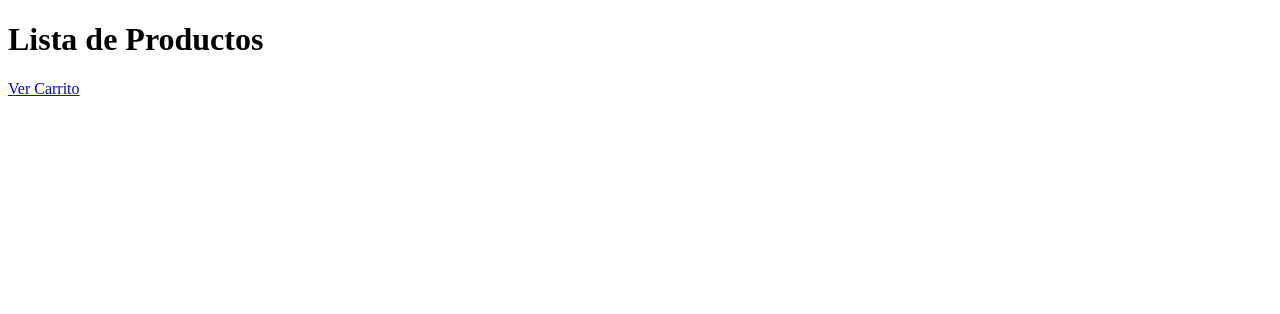
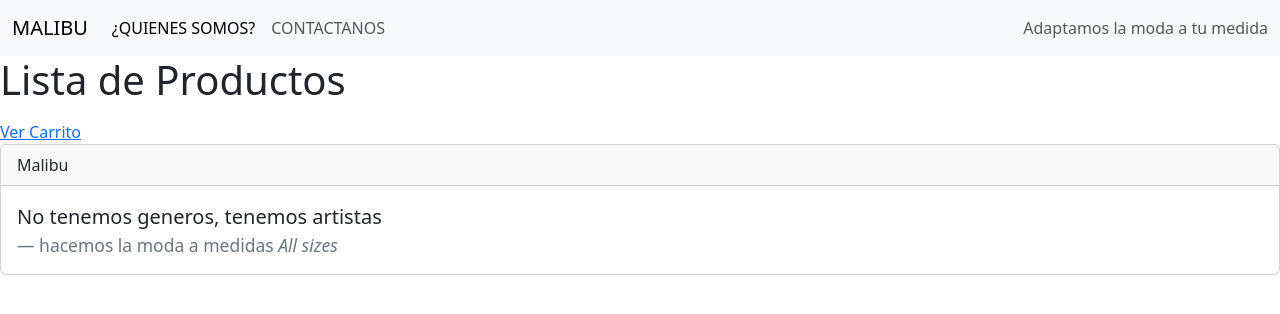
Before and after one commit to adaSkribana/portafolio-Django, a Django app: page /tienda/ in a window 1280 px wide. Shown: the top 314 px of the page. Run offline with Django 5.2, Linux system fonts and the light colour scheme; data that the repository does not hold is empty.

Commit message:
'personalizacion'

```diff
--- /dev/null
+++ b/tienda_virtual/templates/base.html
@@ -0,0 +1,25 @@
+
+<!doctype html>
+<html lang="en">
+  <head>
+    <meta charset="utf-8">
+    <meta name="viewport" content="width=device-width, initial-scale=1">
+    <title>Bootstrap demo</title>
+    <link href="https://cdn.jsdelivr.net/npm/bootstrap@5.3.3/dist/css/bootstrap.min.css" rel="stylesheet" integrity="sha384-QWTKZyjpPEjISv5WaRU9OFeRpok6YctnYmDr5pNlyT2bRjXh0JMhjY6hW+ALEwIH" crossorigin="anonymous">
+  </head>
+
+  <body>
+    {% include 'header.html' %}
+
+
+
+    <main>
+        {% block content %}{% endblock %}
+    </main>
+
+    {% include 'footer.html' %}
+
+
+    <script src="https://cdn.jsdelivr.net/npm/bootstrap@5.3.3/dist/js/bootstrap.bundle.min.js" integrity="sha384-YvpcrYf0tY3lHB60NNkmXc5s9fDVZLESaAA55NDzOxhy9GkcIdslK1eN7N6jIeHz" crossorigin="anonymous"></script>
+  </body>
+</html>
--- /dev/null
+++ b/tienda_virtual/templates/footer.html
@@ -0,0 +1,14 @@
+<footer>
+    <div class="card">
+        <div class="card-header">
+          Malibu
+        </div>
+        <div class="card-body">
+          <blockquote class="blockquote mb-0">
+            <p>No tenemos generos, tenemos artistas</p>
+            <footer class="blockquote-footer">hacemos la moda a medidas <cite title="Source Title">All sizes</cite></footer>
+          </blockquote>
+        </div>
+      </div>
+
+</footer>
--- /dev/null
+++ b/tienda_virtual/templates/header.html
@@ -0,0 +1,23 @@
+  <header>
+    <nav class="navbar navbar-expand-lg bg-body-tertiary" id="n">
+        <div class="container-fluid">
+        <a class="navbar-brand" href="#">MALIBU</a>
+        <button class="navbar-toggler" type="button" data-bs-toggle="collapse" data-bs-target="#navbarText" aria-controls="navbarText" aria-expanded="false" aria-label="Toggle navigation">
+            <span class="navbar-toggler-icon"></span>
+        </button>
+        <div class="collapse navbar-collapse" id="navbarText">
+            <ul class="navbar-nav me-auto mb-2 mb-lg-0">
+            <li class="nav-item">
+                <a class="nav-link active" aria-current="page" href="#">¿QUIENES SOMOS?</a>
+            </li>
+            <li class="nav-item">
+                <a class="nav-link" href="#">CONTACTANOS</a>
+            </li>
+            </ul>
+            <span class="navbar-text">
+            Adaptamos la moda a tu medida
+            </span>
+        </div>
+        </div>
+    </nav>
+</header>
--- a/tienda_virtual/tienda/templates/tienda/lista_productos.html
+++ b/tienda_virtual/tienda/templates/tienda/lista_productos.html
@@ -1,12 +1,9 @@
 <!-- templates/tienda/lista_productos.html -->
-<!DOCTYPE html>
-<html lang="es">
-<head>
-    <meta charset="UTF-8">
-    <meta name="viewport" content="width=device-width, initial-scale=1.0">
-    <title>Lista de Productos</title>
-</head>
-<body>
+{% extends 'base.html' %}
+
+{% block title %}Inicio{% endblock %}
+
+{% block content %}
     <h1>Lista de Productos</h1>
     <ul>
         {% for producto in productos %}
@@ -17,5 +14,4 @@
         {% endfor %}
     </ul>
     <a href="{% url 'ver_carrito' %}">Ver Carrito</a>
-</body>
-</html>
+ {% endblock %}
--- a/tienda_virtual/tienda_virtual/settings.py
+++ b/tienda_virtual/tienda_virtual/settings.py
@@ -55,7 +55,7 @@ ROOT_URLCONF = 'tienda_virtual.urls'
 TEMPLATES = [
     {
         'BACKEND': 'django.template.backends.django.DjangoTemplates',
-        'DIRS': [],
+        'DIRS': [BASE_DIR / 'templates'],
         'APP_DIRS': True,
         'OPTIONS': {
             'context_processors': [
```
Also changed, not shown: tienda_virtual/tienda/templates/tienda/agregar_al_carrito.html (+6 -10 lines), tienda_virtual/tienda/templates/tienda/detalle_producto.html (+6 -10 lines), tienda_virtual/tienda/templates/tienda/ver_carrito.html (+6 -10 lines).
